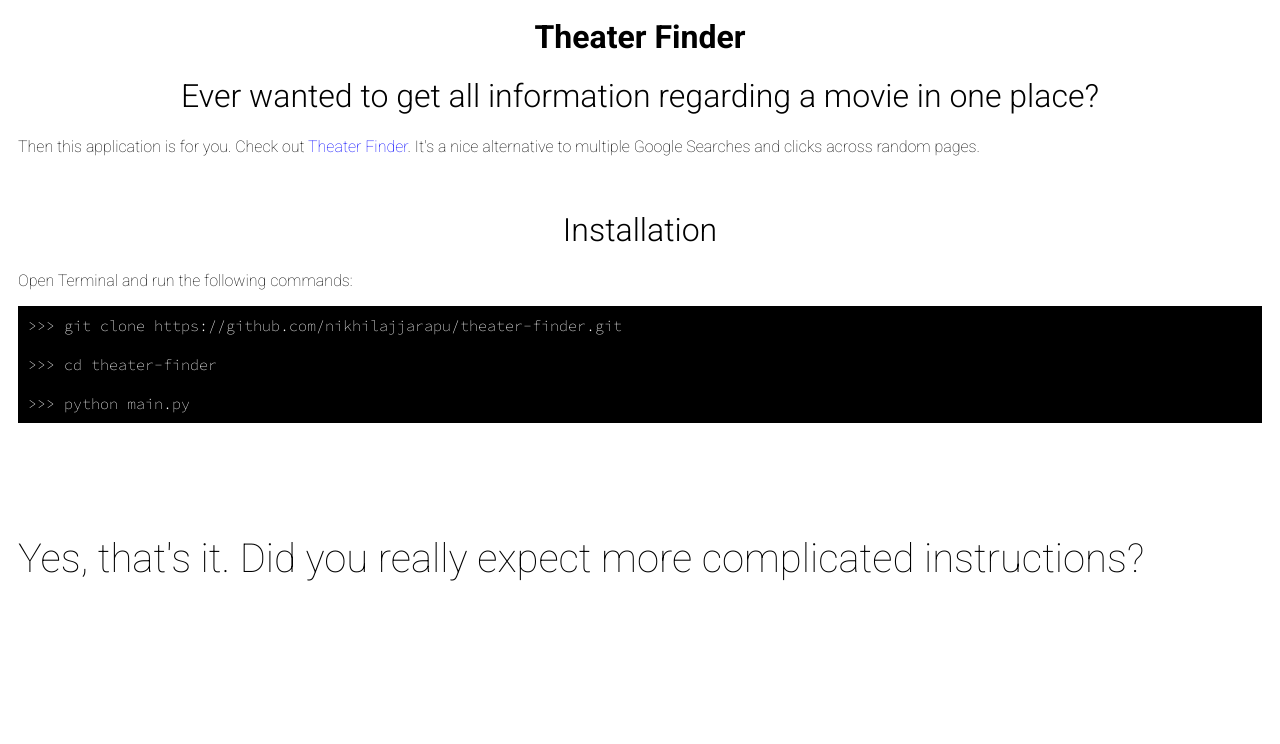
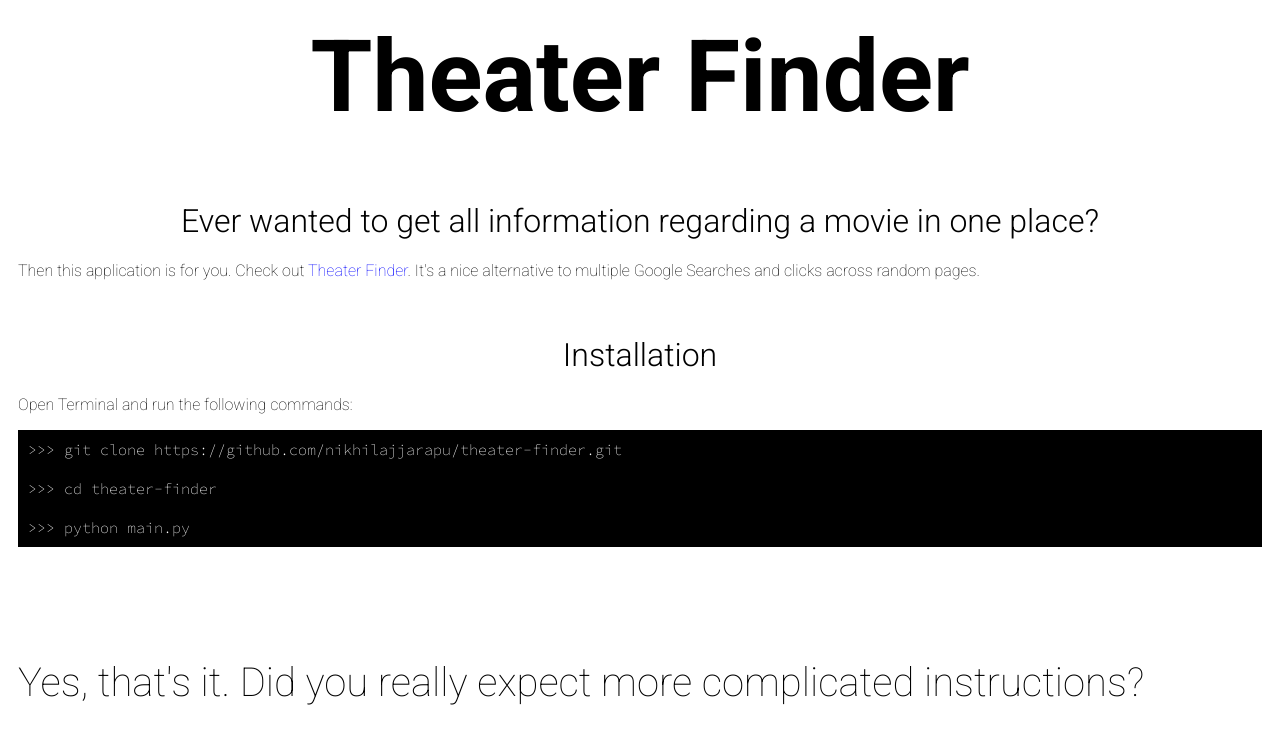
Before and after one commit to nikhilajjarapu-zz/theater-finder, a plain HTML site: page index.html in a window 1280 px wide. Drawn offline with Linux system fonts and the light colour scheme.

Commit message:
Update index.html

```diff
--- a/index.html
+++ b/index.html
@@ -31,7 +31,7 @@
 <title> Theater Finder </title>
 </head>
 <body>
-<h1 style="text-align:center;font-weight:700;font-weight:100px;">Theater Finder</h1>
+<h1 style="text-align:center;font-weight:700;font-size:100px;">Theater Finder</h1>
 <h1 style="text-align:center;font-weight:300;"> Ever wanted to get all information regarding a movie in one place? </h1>
 <p style="font-weight:100"> Then this application is for you. Check out <a href="https://github.com/nikhilajjarapu/theater-finder">Theater Finder</a>. It's a nice alternative to multiple Google Searches and clicks across random pages.</p>
 <br>
```
